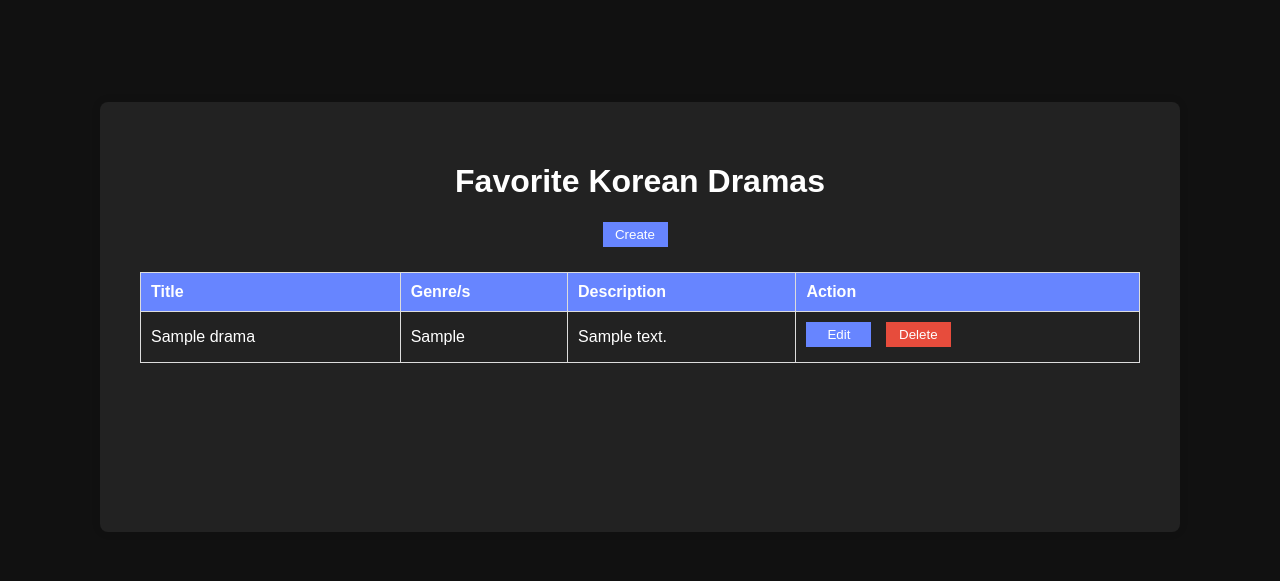
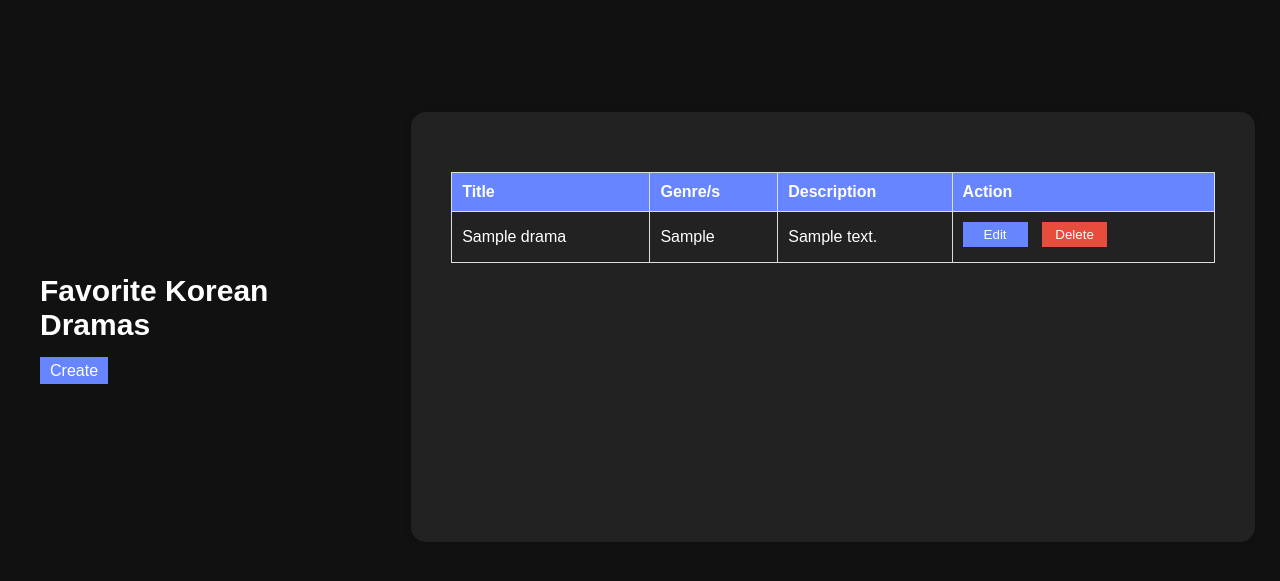
Before and after one commit to AmiKristi/resume, a CodeIgniter 4 app: template app/Views/kdrama/index.php in a window 1280 px wide. Shown: the part 83-664 px from the top of the page. Run offline with PHP 8.4 and a stand-in for CodeIgniter, Linux system fonts and the light colour scheme; the template is opened without the code that fills it: most values are stand-ins (such as "Sample title", 1, 10 or a date in 2020); some libraries are stand-ins or nearby versions.

Commit message:
Alterations to the Index Page

```diff
--- a/app/Views/kdrama/index.php
+++ b/app/Views/kdrama/index.php
@@ -74,15 +74,17 @@
 
         main {
             background: #222;
-            border-radius: 8px;
+            border-radius: 15px;
             box-shadow: 0 0 10px rgba(0, 0, 0, 0.1);
             padding: 40px;
             max-width: 1000px;
             height: 350px;
-            width: 100%;
+            width: 800px;
             text-align: center;
             overflow-y: auto;
             max-height: calc(100vh - 70px);
+            margin-right: 25px;
+            margin-top: 20px;
         }
 
         main::-webkit-scrollbar {
@@ -91,6 +93,7 @@
 
         main::-webkit-scrollbar-thumb {
             background-color: #6785ff;
+            border-radius: 10px;
             outline: 1px solid #6785ff;
         }
 
@@ -98,8 +101,25 @@
             background-color: #222;
         }
 
+        .content {
+            padding: 40px;
+            overflow-y: auto;
+            max-height: calc(100vh - 70px);
+        }
+
+        .content a {
+            background: #6785ff;
+            color: #fff;
+            border: none;
+            padding: 5px 10px;
+            cursor: pointer;
+            margin-bottom: 5px;
+            width: 65px;
+        }
+
         h1 {
             color: #fff;
+            font-size: 30px;
         }
 
         a {
@@ -160,10 +180,12 @@
         </div>
     </nav>
 
+    <div class="content">
+        <h1>Favorite Korean Dramas</h1>
+        <a href="<?= base_url('kdrama/create') ?>" class="button">Create</a>
+    </div>
+
     <main>
-        <h1>Favorite Korean Dramas</h1>
-        <a href="<?= base_url('kdrama/create') ?>"><button>Create</button></a>
-
         <table>
             <tr>
                 <th>Title</th>
```
